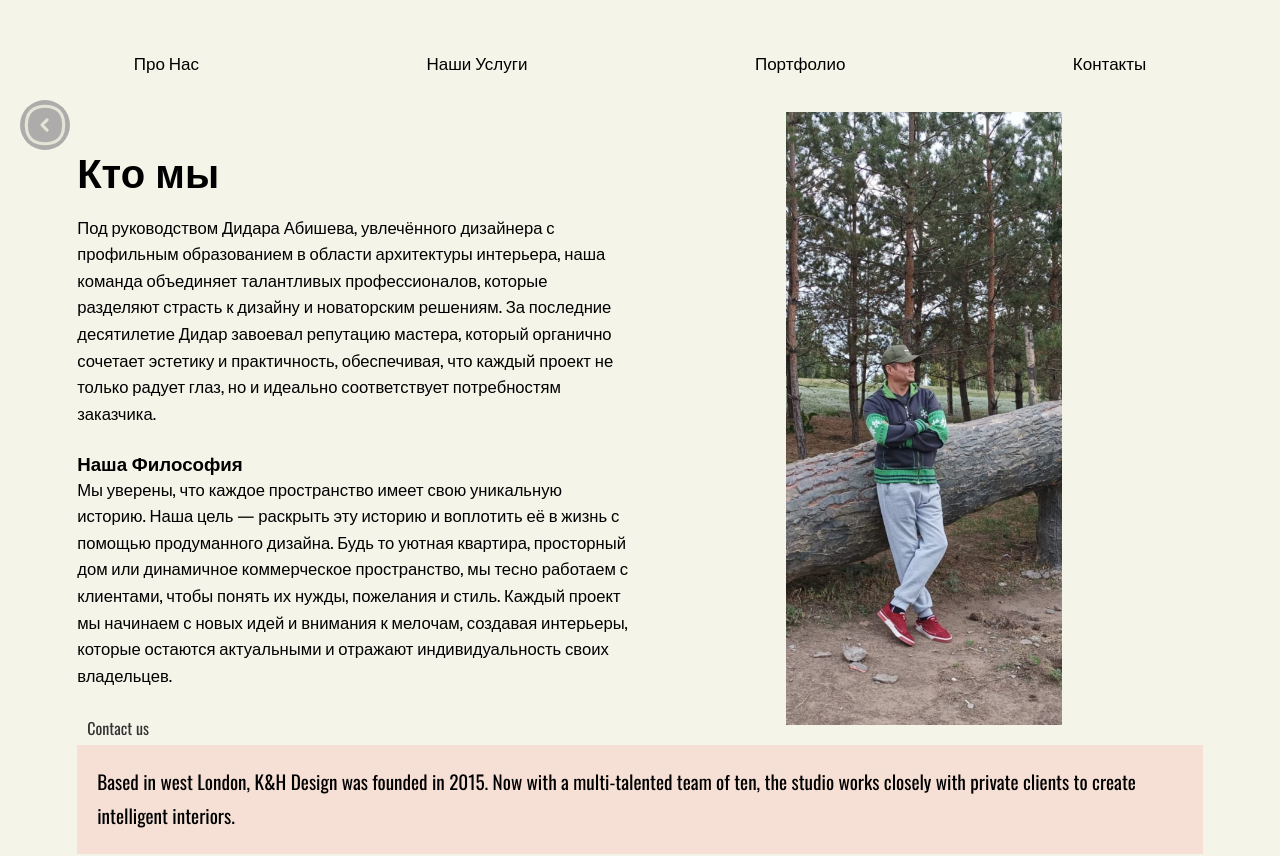
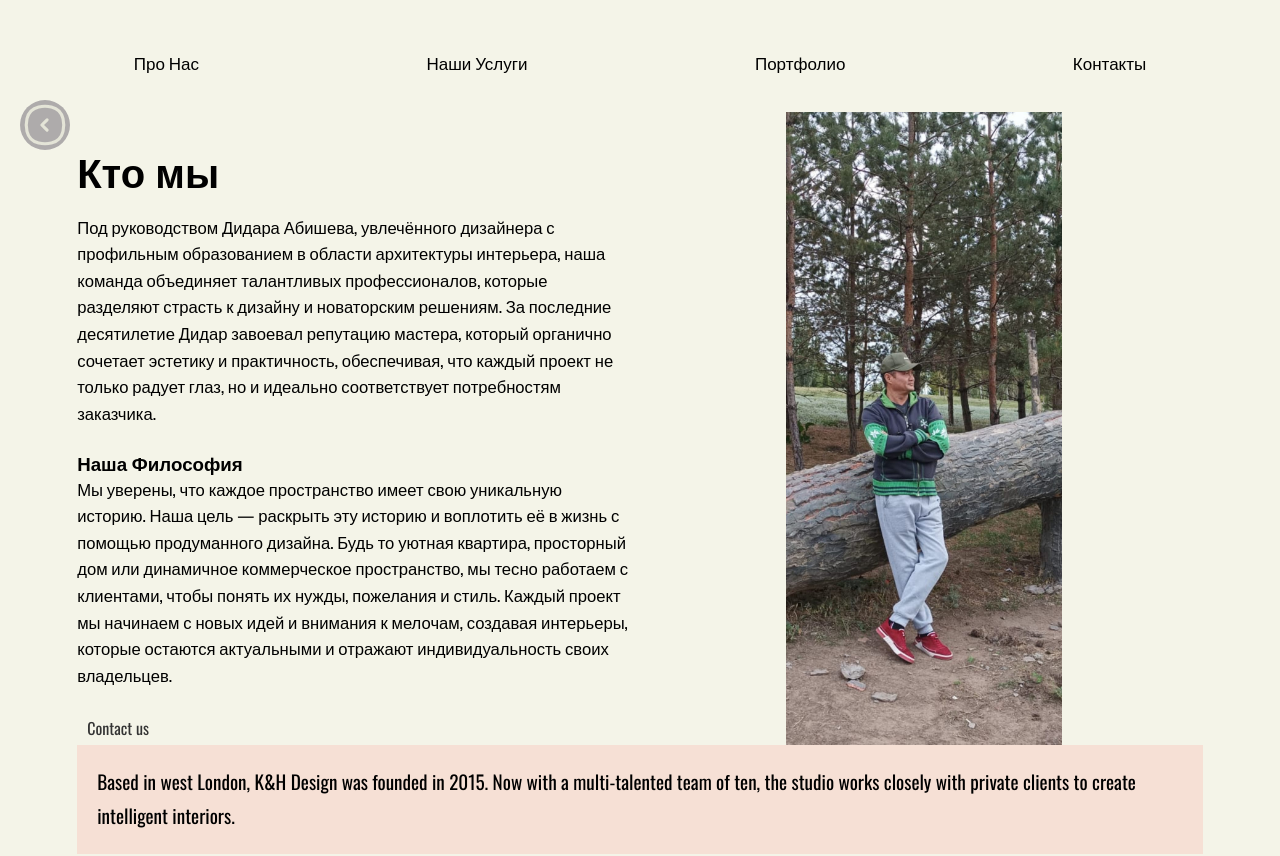
Before and after one commit to winstonchad/batyasite, a React (Create React App) app: page /aboutus in a window 1280 px wide. Shown: the top 856 px of the page. Built offline with nearby package versions, Linux system fonts and the light colour scheme.

Commit message:
fixed minor things

```diff
--- a/src/AboutUs.css
+++ b/src/AboutUs.css
@@ -3,7 +3,7 @@
 .about-us-container {
     display: grid;
     grid-template-columns: 1fr 1fr;
-    /*gap: 0%;*/
+    gap: 0%;
     max-width: 1200px;
     margin: 0 auto;
     padding: 3%;
@@ -13,7 +13,7 @@
     display: grid;
     grid-template-columns: 1fr 1fr;
     gap: 2%;
-    align-items: start;
+    align-items: stretch;
 }
 
 .text-block {
@@ -23,11 +23,13 @@
     width: 200%;
     max-width: 700px;
     margin-top: 10%;
+    height: auto;
 }
 
 .text-block h2 {
     font-size: 2.5rem;
     margin-bottom: 2.5%;
+    height: auto;
 }
 
 .text-block p {
@@ -52,10 +54,14 @@
     text-decoration: underline;
 }
 
+.image-block{
+    display: flex;
+    align-items: stretch;
+}
 .image-block img {
     width: 100%;
     height: auto;
-    object-fit: contain;
+    object-fit: cover;
     margin-left: 153%;
 }
 
```
Also changed, not shown: src/App.js (+4 -5 lines).
